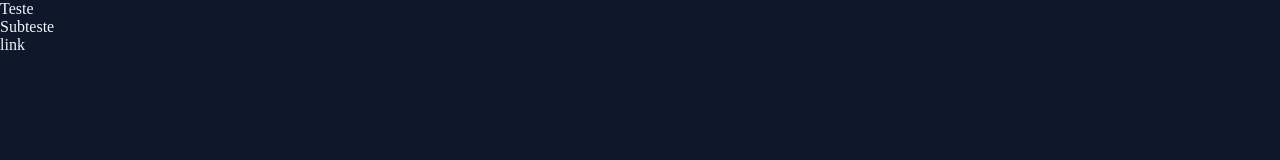
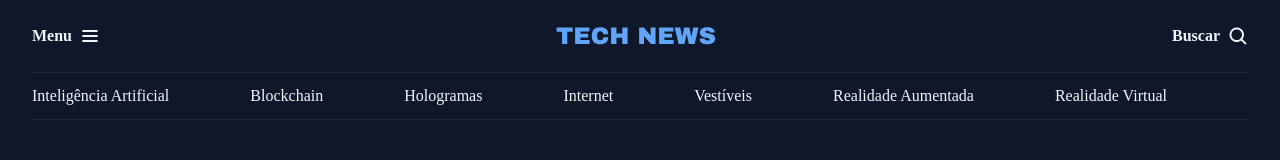
Before and after one commit to karinecord/PracticalJavaScriptChallenges, a plain HTML site: page tech_news_portal/index.html in a window 1280 px wide. Drawn offline with Linux system fonts and the light colour scheme; a web font is replaced by a local one.

Commit message:
creating the application header

```diff
--- a/tech_news_portal/index.html
+++ b/tech_news_portal/index.html
@@ -16,9 +16,30 @@
 </head>
 
 <body>
-  <h1>Teste</h1>
-  <h2>Subteste</h2>
-  <a href="#">link</a>
+  <header class="container">
+    <nav id="primary" class="grid grid-flow-col">
+       <div>
+        <strong>Menu</strong>
+        <img src="assets/icons/List.svg" alt="Ícone de lupa para pesquisa">
+      </div>
+      <div>
+        <img src="assets/Logo.svg" alt="Ícone de lupa para pesquisa">
+      </div>
+      <div>
+        <strong>Buscar</strong>
+        <img src="assets/icons/MagnifyingGlass.svg" alt="Ícone de lupa para pesquisa">
+      </div>
+    </nav>
+    <nav id="secondary" class="grid grid-flow-col">
+      <a href="#">Inteligência Artificial</a>
+      <a href="#">Blockchain</a>
+      <a href="#">Hologramas</a>
+      <a href="#">Internet</a>
+      <a href="#">Vestíveis</a>
+      <a href="#">Realidade Aumentada</a>
+      <a href="#">Realidade Virtual</a>
+    </nav>
+  </header>
 </body>
 
 </html>
--- a/tech_news_portal/styles/global.css
+++ b/tech_news_portal/styles/global.css
@@ -39,3 +39,18 @@
 h3 {
   font: inherit;
 }
+
+.container{
+  max-width: 1280px;
+  padding-inline: 32px;
+  margin-inline: auto;
+}
+
+/* utility-first */
+.grid{
+  display: grid;
+}
+
+.grid-flow-col{
+  grid-auto-flow: column;
+}
--- /dev/null
+++ b/tech_news_portal/styles/header.css
@@ -0,0 +1,23 @@
+#primary {
+  padding-block: 20px;
+
+  div {
+    display: flex;
+    align-items: center;
+    gap: 8px;
+  }
+
+  /*nesting css*/
+  div:nth-child(2) {
+    margin-inline: auto;
+  }
+
+  div:nth-child(3) {
+    justify-self: end;
+  }
+}
+#secondary{
+  padding-block: 14px;
+  border: solid 1px var(--stroke-color);
+  border-inline: none;
+}
--- a/tech_news_portal/styles/index.css
+++ b/tech_news_portal/styles/index.css
@@ -1 +1,2 @@
 @import url(global.css);
+@import url(header.css);
```
